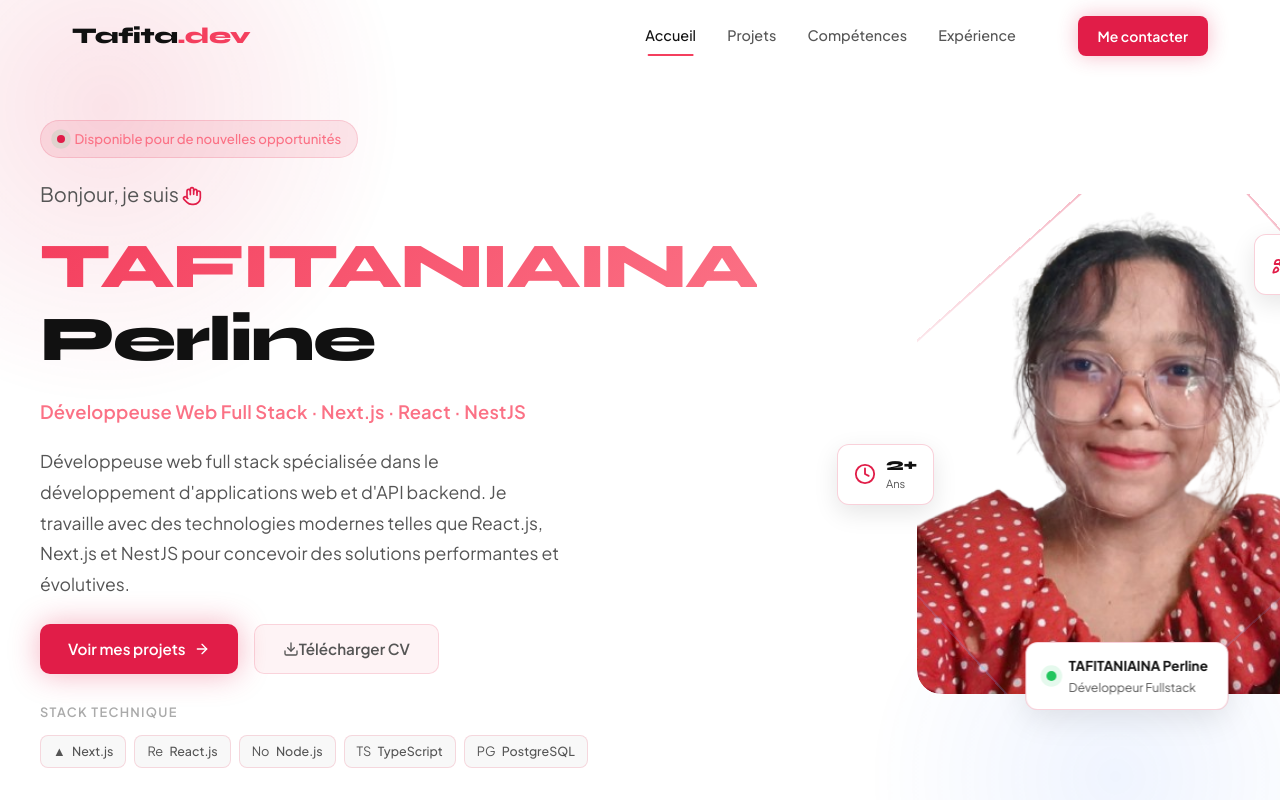
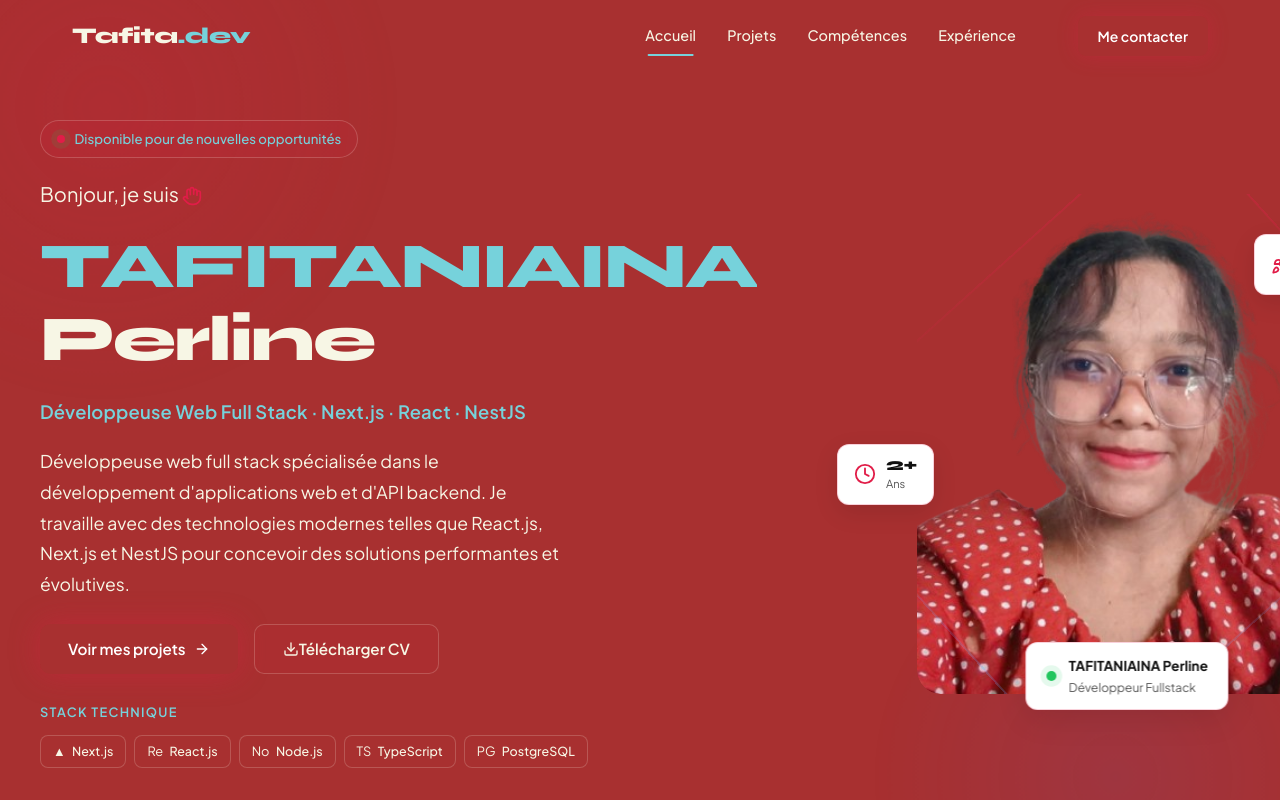
Before and after one commit to TafitaNiainaperline/Portfolio-Tafitaniaina-Perline, a Next.js app: page / in a window 1280 px wide. Shown: the top 800 px of the page. Built offline with nearby package versions, Linux system fonts and the light colour scheme.

Commit message:
update color palette to A83030, F7F6E5, 76D2DB

```diff
--- a/src/app/globals.scss
+++ b/src/app/globals.scss
@@ -1,16 +1,16 @@
 // ─── SCSS Variables (mirrors CSS custom properties) ───────────────────────────
-$bg:      #ffffff;
-$bg2:     #f8f8f8;
-$bg3:     #f0f0f0;
-$card:    #ffffff;
-$blue:    #e11d48;
-$blue2:   #f43f5e;
-$blue3:   #fb7185;
-$tx:      #111111;
-$tx2:     #555555;
-$tx3:     #aaaaaa;
-$border:  rgba(225, 29, 72, 0.15);
-$bh:      rgba(225, 29, 72, 0.4);
+$bg:      #A83030;
+$bg2:     #A83030;
+$bg3:     #A83030;
+$card:    #A83030;
+$blue:    #A83030;
+$blue2:   #76D2DB;
+$blue3:   #76D2DB;
+$tx:      #F7F6E5;
+$tx2:     #F7F6E5;
+$tx3:     #76D2DB;
+$border:  rgba(247, 246, 229, 0.2);
+$bh:      rgba(247, 246, 229, 0.4);
 
 // ─── CSS Custom Properties ─────────────────────────────────────────────────────
 :root {
```
